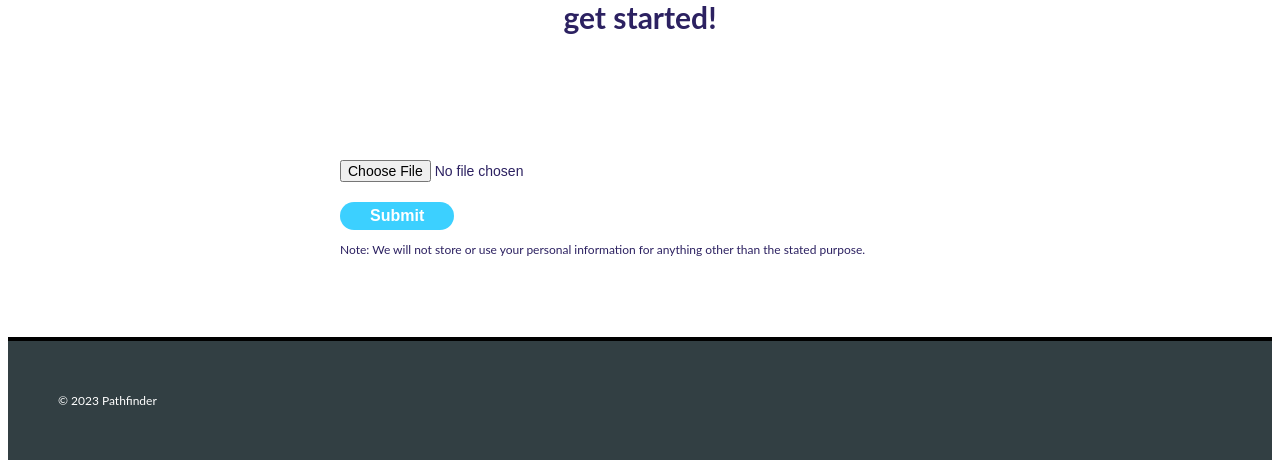
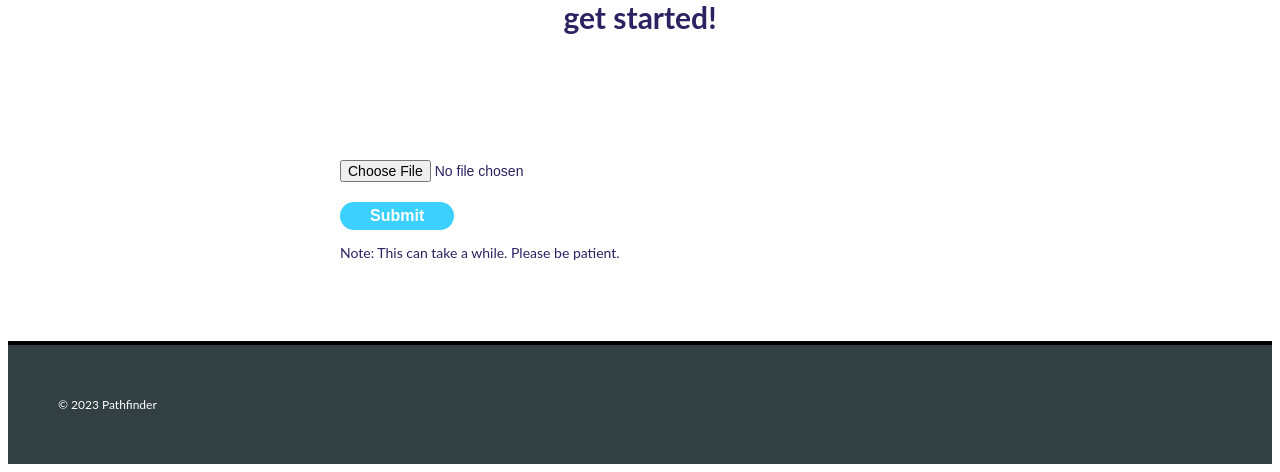
Before and after one commit to celise88/Pathfinder, a FastAPI app: page /find-my-match/ in a window 1280 px wide. Shown: the part 378-850 px from the top of the page. Run offline with FastAPI, Linux system fonts and the light colour scheme; parts of the project's set-up code (start-up, migrations or seed data) failed here and were passed over.

Commit message:
add be patient message

```diff
--- a/static/styles.css
+++ b/static/styles.css
@@ -159,7 +159,7 @@ html {
 }
 
 .alert {
-    font-size: 12px;
+    font-size: 14px;
     color: #2c2161;
     margin-bottom: 30px;
     text-align:left;
--- a/templates/find_my_match.html
+++ b/templates/find_my_match.html
@@ -24,7 +24,7 @@
         <form class="upload" method="POST" enctype="multipart/form-data">
             <input type="file" name="resume" id="resume" class="upload__file">
             <button type="submit" class="form__submit">Submit</button>
-            <p class="alert">Note: We will not store or use your personal information for anything other than the stated purpose.</p>
+            <p class="alert">Note: This can take a while. Please be patient.</p>
         </form>
         <section class="output">
             {% if resume %}
```
